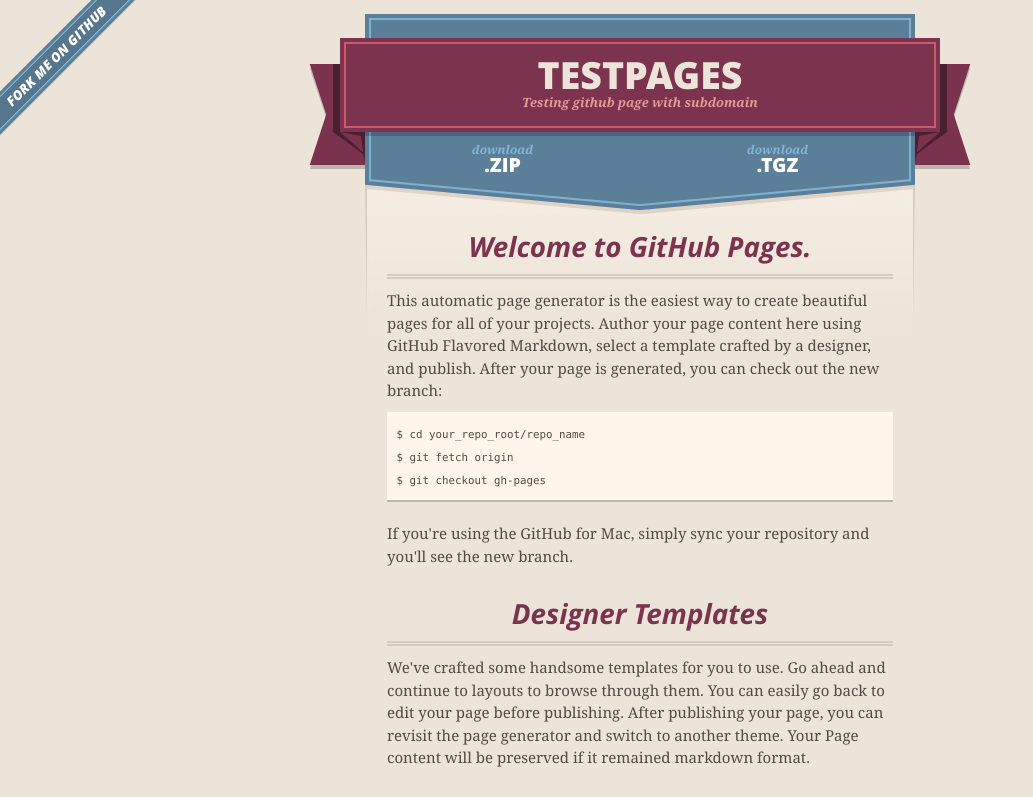
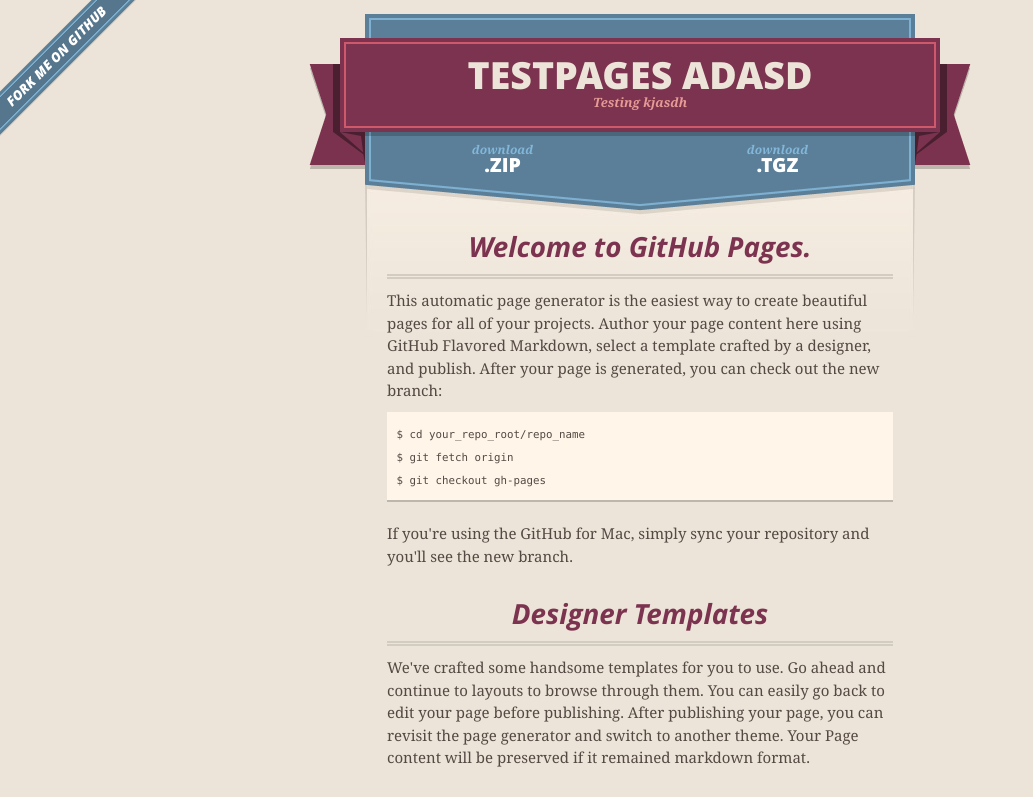
Before and after one commit to mou49/testpages, a plain HTML site: page index.html in a window 1280 px wide. Shown: the top 797 px of the page, without its empty margins (0-1033 px from the left). Drawn offline with nearby package versions, Linux system fonts and the light colour scheme.

Commit message:
test changes

```diff
--- a/index.html
+++ b/index.html
@@ -27,8 +27,8 @@
       <header>
         <span class="ribbon-outer">
           <span class="ribbon-inner">
-            <h1>Testpages</h1>
-            <h2>Testing github page with subdomain</h2>
+            <h1>Testpages adasd</h1>
+            <h2>Testing kjasdh</h2>
           </span>
           <span class="left-tail"></span>
           <span class="right-tail"></span>
```
